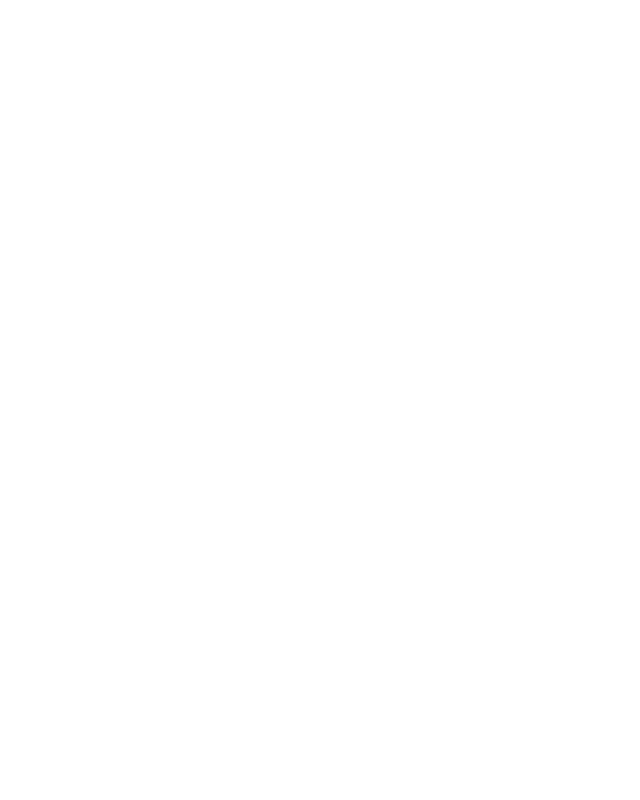
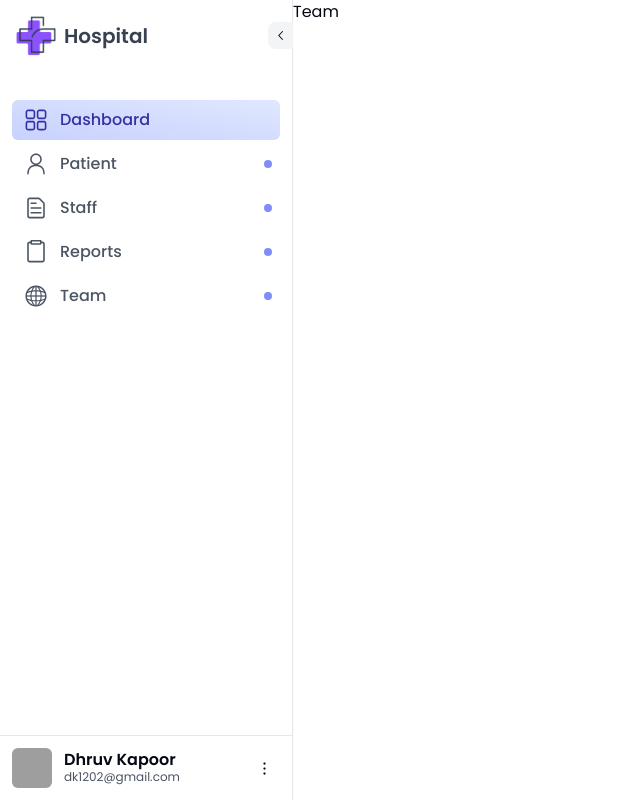
Before and after one commit to Dhruv-Kapoor-1202/rp-doctor-appoint, a React (Vite) app in the folder client/: page /dashboard/team in a window 1280 px wide. Before the commit this address had no page. Shown: the whole page, without its empty margins (0-640 px from the left). Built offline with nearby package versions, Linux system fonts and the light colour scheme; grey boxes are pictures that could not be loaded.

Commit message:
set up dashbaord sidebar

```diff
--- a/client/src/App.jsx
+++ b/client/src/App.jsx
@@ -1,13 +1,22 @@
 import { Route, Routes } from "react-router-dom";
 import LandingPage from "@/pages/LandingPage";
-import DashBoard from "@/pages/DashBoard";
+import DashBoardLayout from "@/pages/DashBoardLayout";
+import Patient from "./pages/Patient";
+import Staff from "./pages/Staff";
+import Reports from "./pages/Reports";
+import Team from "./pages/Team";
 
 function App() {
   return (
     <>
       <Routes>
         <Route path="/" element={<LandingPage />} />
-        <Route path="/dashbaord" element={<DashBoard />} />
+        <Route path="/dashboard" element={<DashBoardLayout />}>
+          <Route path="/dashboard/patient" element={<Patient />} />
+          <Route path="/dashboard/staff" element={<Staff />} />
+          <Route path="/dashboard/reports" element={<Reports />} />
+          <Route path="/dashboard/team" element={<Team />} />
+        </Route>
       </Routes>
     </>
   );
--- /dev/null
+++ b/client/src/components/sidebar.jsx
@@ -0,0 +1,119 @@
+/* eslint-disable react/prop-types */
+import {
+  ChevronLeftIcon,
+  ChevronRightIcon,
+  DotsVerticalIcon,
+} from "@radix-ui/react-icons";
+import { createContext, useContext, useState } from "react";
+import { Link } from "react-router-dom";
+
+const SidebarContext = createContext();
+
+const Sidebar = ({ children }) => {
+  const [expanded, setExpanded] = useState(true);
+
+  return (
+    <aside className="relative h-screen">
+      <nav className="flex flex-col h-full gap-4 bg-white border-r shadow-sm md:gap-6 lg:gap-8">
+        {/* logo */}
+        <div className="flex items-center justify-start gap-2 p-4 pb-2">
+          <img
+            src="/hospital-logo.png"
+            className={`overflow-hidden transition-all w-10  ${
+              expanded ? "" : "w-0"
+            }`}
+            alt="Logo"
+          />
+          <p
+            className={`text-xl font-semibold text-gray-700 ${
+              expanded ? "" : "hidden"
+            }`}
+          >
+            Hospital
+          </p>
+          <button
+            onClick={() => setExpanded((curr) => !curr)}
+            className={`p-1.5 rounded-lg bg-gray-100 absolute hover:bg-gray-200 duration-200 ${
+              expanded
+                ? "right-0 rounded-e-none pr-1"
+                : "left-full rounded-s-none pl-1"
+            }`}
+          >
+            {expanded ? <ChevronLeftIcon /> : <ChevronRightIcon />}
+          </button>
+        </div>
+
+        <SidebarContext.Provider value={{ expanded }}>
+          <ul className="flex-1 px-3">{children}</ul>
+        </SidebarContext.Provider>
+
+        <div className="flex p-3 border-t">
+          <img
+            src="https://avatars.githubusercontent.com/u/101688220?v=4"
+            alt=""
+            className="w-10 h-10 rounded-md"
+          />
+          <div
+            className={`
+              flex justify-between items-center
+              overflow-hidden transition-all ${expanded ? "w-52 ml-3" : "w-0"}
+            `}
+          >
+            <div className="leading-4">
+              <h4 className="font-semibold">Dhruv Kapoor</h4>
+              <span className="text-xs text-gray-600">dk1202@gmail.com</span>
+            </div>
+            <DotsVerticalIcon size={20} />
+          </div>
+        </div>
+      </nav>
+    </aside>
+  );
+};
+
+export function SidebarItem({ icon, text, active, alert, link }) {
+  const { expanded } = useContext(SidebarContext);
+  return (
+    <Link
+      to={link}
+      className={`
+      relative flex items-center py-2 px-3 my-1 font-medium rounded-md cursor-pointer transition-colors capitalize group
+      ${
+        active
+          ? "bg-gradient-to-tr from-indigo-200 to-indigo-100 text-indigo-800"
+          : "hover:bg-indigo-50 text-gray-600"
+      }
+    `}
+    >
+      {icon}
+      <span
+        className={`overflow-hidden transition-all ${
+          expanded ? "w-52 ml-3" : "w-0"
+        }`}
+      >
+        {text}
+      </span>
+      {alert && (
+        <div
+          className={`absolute right-2 w-2 h-2 rounded bg-indigo-400 ${
+            expanded ? "" : "top-2"
+          }`}
+        />
+      )}
+
+      {!expanded && (
+        <div
+          className={`absolute left-full rounded-md px-2 py-1 ml-6
+        bg-indigo-100 text-indigo-800 text-sm
+        invisible opacity-20 -translate-x-3 transition-all
+        group-hover:visible group-hover:opacity-100 group-hover:translate-x-0
+        `}
+        >
+          {text}
+        </div>
+      )}
+    </Link>
+  );
+}
+
+export default Sidebar;
--- a/client/src/pages/DashBoard.jsx
+++ b/client/src/pages/DashBoard.jsx
@@ -1,5 +1,5 @@
-const DashBoard = () => {
-  return <></>;
+const Dashboard = () => {
+  return <>DashBoard</>;
 };
 
-export default DashBoard;
+export default Dashboard;
--- /dev/null
+++ b/client/src/pages/DashBoardLayout.jsx
@@ -0,0 +1,63 @@
+/* eslint-disable react/prop-types */
+import Sidebar, { SidebarItem } from "@/components/sidebar";
+import {
+  ClipboardIcon,
+  DashboardIcon,
+  FileTextIcon,
+  GlobeIcon,
+  PersonIcon,
+} from "@radix-ui/react-icons";
+import { Route, Routes } from "react-router-dom";
+import Dashboard from "./DashBoard";
+import Patient from "./Patient";
+import Staff from "./Staff";
+import Reports from "./Reports";
+import Team from "./Team";
+
+const DashBoardLayout = () => {
+  return (
+    <main className="flex">
+      <Sidebar>
+        <SidebarItem
+          icon={<DashboardIcon className="size-6" />}
+          text="dashboard"
+          active
+          link="/dashboard"
+        />
+        <SidebarItem
+          icon={<PersonIcon className="size-6" />}
+          text="patient"
+          alert
+          link="/dashboard/patient"
+        />
+        <SidebarItem
+          icon={<FileTextIcon className="size-6" />}
+          text="staff"
+          alert
+          link="/dashboard/staff"
+        />
+        <SidebarItem
+          icon={<ClipboardIcon className="size-6" />}
+          text="reports"
+          alert
+          link="/dashboard/reports"
+        />
+        <SidebarItem
+          icon={<GlobeIcon className="size-6" />}
+          text="team"
+          alert
+          link="/dashboard/team"
+        />
+      </Sidebar>
+      <Routes>
+        <Route path="/" element={<Dashboard />} />
+        <Route path="/patient" element={<Patient />} />
+        <Route path="/staff" element={<Staff />} />
+        <Route path="/reports" element={<Reports />} />
+        <Route path="/team" element={<Team />} />
+      </Routes>
+    </main>
+  );
+};
+
+export default DashBoardLayout;
--- /dev/null
+++ b/client/src/pages/Patient.jsx
@@ -0,0 +1,5 @@
+const Patient = () => {
+  return <>Patient</>;
+};
+
+export default Patient;
--- /dev/null
+++ b/client/src/pages/Reports.jsx
@@ -0,0 +1,5 @@
+const Reports = () => {
+  return <>Reports</>;
+};
+
+export default Reports;
--- /dev/null
+++ b/client/src/pages/Staff.jsx
@@ -0,0 +1,5 @@
+const Staff = () => {
+  return <>Staff</>;
+};
+
+export default Staff;
--- /dev/null
+++ b/client/src/pages/Team.jsx
@@ -0,0 +1,5 @@
+const Team = () => {
+  return <>Team</>;
+};
+
+export default Team;
```
Also changed, not shown: client/public/hospital-logo.png (added).
